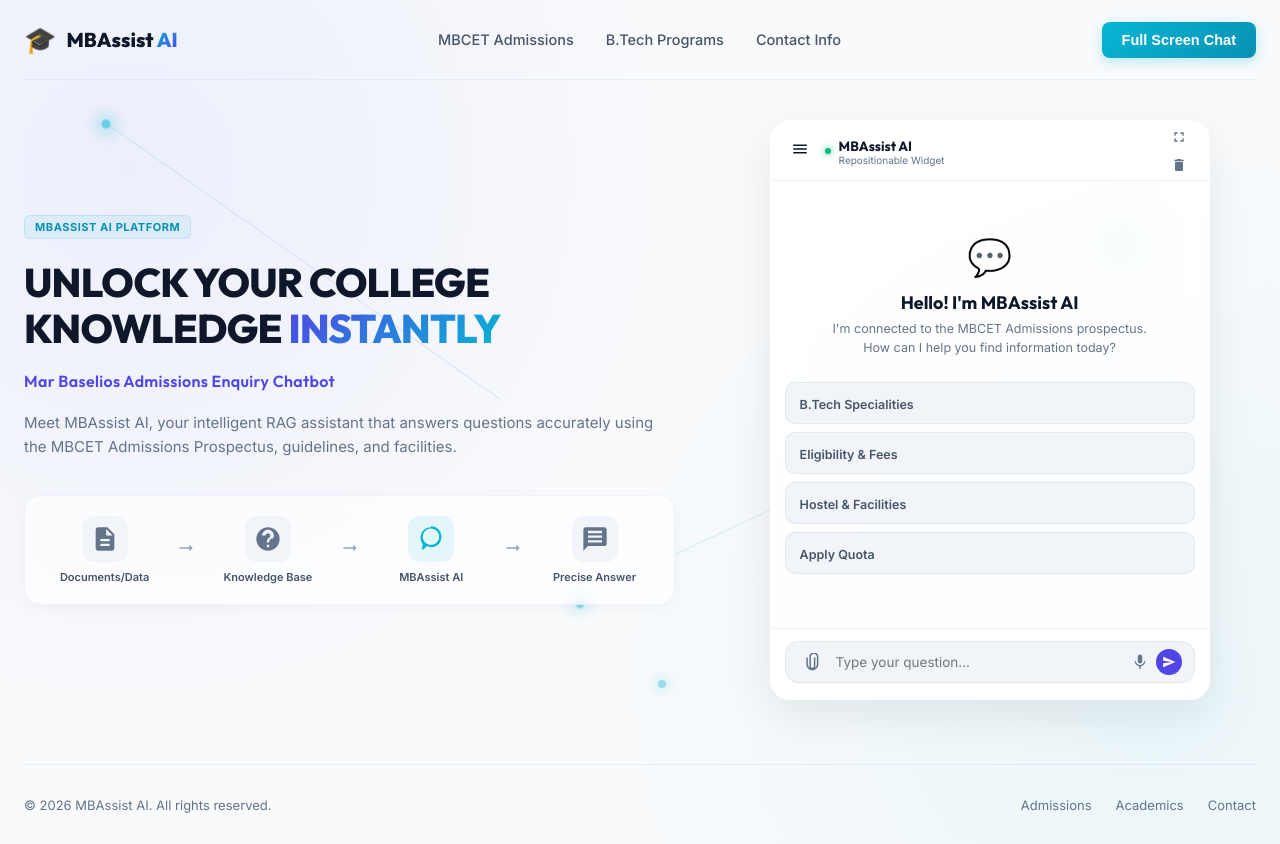
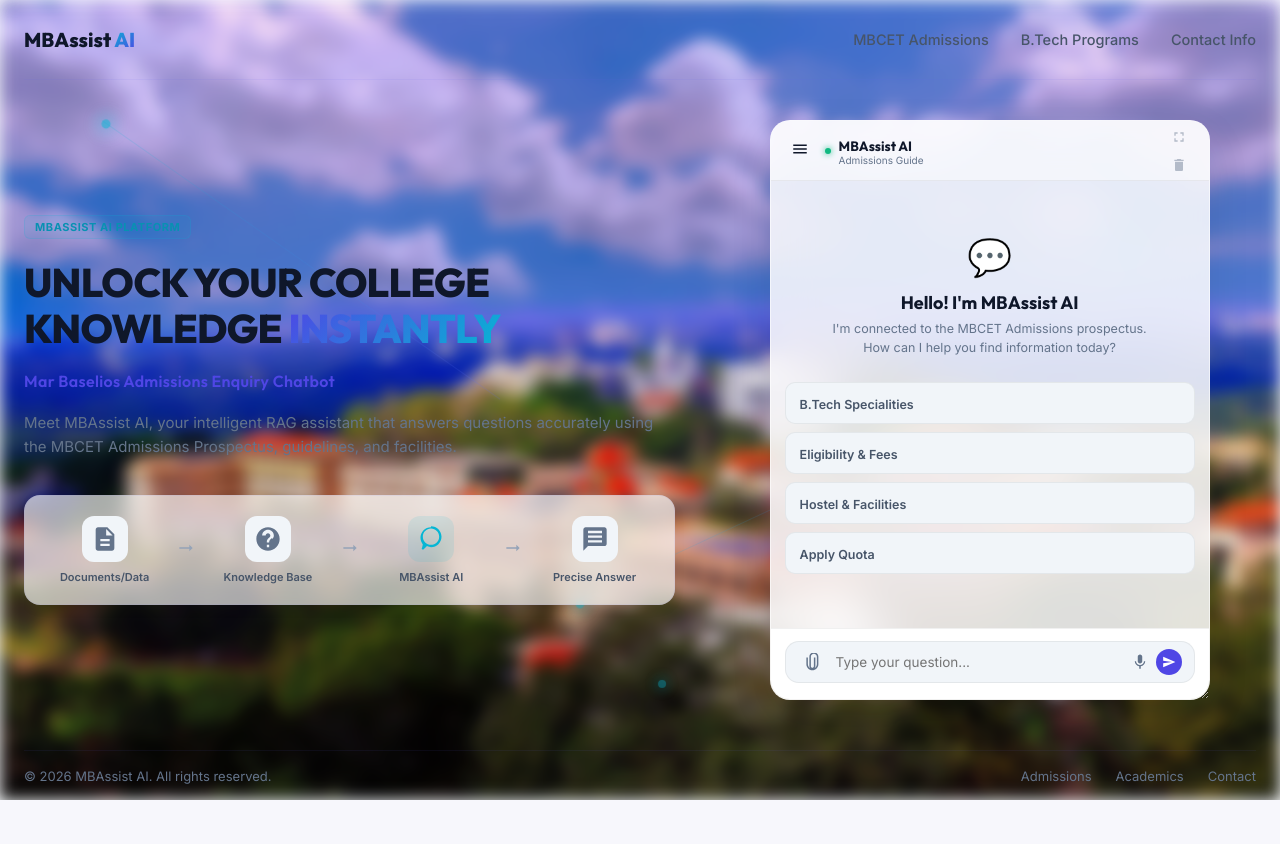
Before and after one commit to adi5022/MBAssist-AI, a Flask app: page / in a window 1280 px wide. After the commit the page ends 800 px from the top, so only its background shows below. Run offline with Flask 3, Linux system fonts and the light colour scheme.

Commit message:
Add favicon, blurred background, scroll constraints, and clean LLM prompt guidelines

```diff
--- a/static/script.js
+++ b/static/script.js
@@ -351,39 +351,37 @@ document.addEventListener("DOMContentLoaded", () => {
     chatInput.focus();
 
     // ==========================================================================
-    // Fullscreen / Split-Screen View Toggle
+    // Fullscreen View Toggles (Subtle Icon / Double Click Header)
     // ==========================================================================
     const landingContainer = document.getElementById("landing-container");
-    const viewToggleBtn = document.getElementById("view-toggle-btn");
     const widgetFullscreenBtn = document.getElementById("widget-fullscreen-btn");
-    const chatbotWidget = document.getElementById("chatbot-widget");
     const dragStatus = document.getElementById("drag-status");
 
     const toggleFullscreen = () => {
         const isFullscreen = landingContainer.classList.toggle("fullscreen-active");
 
         if (isFullscreen) {
-            // Reset any active draggable positioning inline values
+            // Reset position coordinates and size before expanding
             chatbotWidget.style.position = "";
             chatbotWidget.style.left = "";
             chatbotWidget.style.top = "";
+            chatbotWidget.style.width = "";
+            chatbotWidget.style.height = "";
+            chatbotWidget.style.margin = "";
             chatbotWidget.classList.remove("draggable");
             dragStatus.textContent = "Fullscreen Mode";
-            viewToggleBtn.textContent = "Split Screen";
         } else {
-            dragStatus.textContent = "Repositionable Widget";
-            viewToggleBtn.textContent = "Full Screen Chat";
+            dragStatus.textContent = "Admissions Guide";
         }
         scrollToBottom();
     };
 
-    viewToggleBtn.addEventListener("click", toggleFullscreen);
     widgetFullscreenBtn.addEventListener("click", toggleFullscreen);
+    widgetHeader.addEventListener("dblclick", toggleFullscreen);
 
     // ==========================================================================
     // Draggable Widget Controller (Mouse & Touch)
     // ==========================================================================
-    const widgetHeader = document.getElementById("widget-header");
     let isDragging = false;
     let offsetX = 0;
     let offsetY = 0;
--- a/static/style.css
+++ b/static/style.css
@@ -26,15 +26,23 @@
 
 body {
     background-color: var(--bg-main);
-    background-image:
-        radial-gradient(circle at 10% 20%, rgba(99, 102, 241, 0.08) 0%, transparent 40%),
-        radial-gradient(circle at 90% 80%, rgba(6, 182, 212, 0.06) 0%, transparent 40%);
     color: var(--text-dark);
     font-family: var(--font-sans);
-    min-height: 100vh;
+    height: 100vh;
     width: 100vw;
-    overflow-x: hidden;
+    overflow: hidden;
     position: relative;
+}
+
+body::before {
+    content: "";
+    position: fixed;
+    top: 0; left: 0; right: 0; bottom: 0;
+    background-image: url('/static/background.jpg');
+    background-size: cover;
+    background-position: center;
+    filter: blur(8px) brightness(0.96);
+    z-index: -10;
 }
 
 /* Glowing Background Tech Network */
@@ -101,7 +109,8 @@ body {
     padding: 0 24px;
     display: flex;
     flex-direction: column;
-    min-height: 100vh;
+    height: 100vh;
+    overflow: hidden;
 }
 
 /* Main Top Navbar styling */
@@ -200,8 +209,10 @@ body {
     display: grid;
     grid-template-columns: 1.1fr 0.9fr;
     gap: 48px;
-    padding: 40px 0;
+    padding: 10px 0;
     align-items: center;
+    overflow: hidden;
+    height: calc(100vh - 160px);
 }
 
 /* Left Side Copy and Diagram styling */
@@ -323,8 +334,7 @@ body {
 }
 
 .chatbot-widget {
-    width: 100%;
-    max-width: 440px;
+    width: 440px;
     height: 580px;
     background: rgba(255, 255, 255, 0.85);
     backdrop-filter: blur(20px);
@@ -335,6 +345,13 @@ body {
     display: flex;
     overflow: hidden;
     position: relative;
+
+    /* Native resizable properties */
+    resize: both;
+    min-width: 340px;
+    min-height: 420px;
+    max-width: 100vw;
+    max-height: 90vh;
 }
 
 /* Draggable Widget Positioning styles */
@@ -819,12 +836,12 @@ body {
 
 /* Footer layout */
 .main-footer {
-    height: 80px;
+    height: 50px;
     border-top: 1px solid var(--border-color);
     display: flex;
     align-items: center;
     justify-content: space-between;
-    margin-top: 24px;
+    margin-top: 10px;
     font-size: 13px;
     color: var(--text-light);
 }
@@ -844,9 +861,17 @@ body {
     color: var(--accent-indigo);
 }
 
-/* ==========================================================================
-   Fullscreen Active Layout Styles
-   ========================================================================== */
+.action-icon-btn.subtle-btn {
+    opacity: 0.45;
+    transition: opacity 0.2s ease, background-color 0.2s ease;
+}
+
+.action-icon-btn.subtle-btn:hover {
+    opacity: 0.95;
+    background-color: var(--bg-input);
+}
+
+/* Fullscreen Active Layout Styles */
 .fullscreen-active {
     overflow: hidden;
 }
@@ -855,10 +880,6 @@ body {
     height: 100vh;
     padding: 0 16px;
     max-width: 100%;
-}
-
-.fullscreen-active #main-navbar {
-    display: flex;
 }
 
 .fullscreen-active #main-navbar .nav-links {
@@ -884,10 +905,12 @@ body {
 }
 
 .fullscreen-active .chatbot-widget {
+    width: 100% !important;
     max-width: 760px; /* Centered chat layout */
-    height: 100%;
+    height: 100% !important;
     border-radius: 16px;
     box-shadow: 0 4px 30px rgba(0, 0, 0, 0.05);
+    resize: none; /* Disable manual resizing in fullscreen */
 }
 
 .fullscreen-active #main-footer {
--- a/templates/index.html
+++ b/templates/index.html
@@ -11,6 +11,8 @@
     <link href="https://fonts.googleapis.com/css2?family=Inter:wght@300;400;500;600;700&family=Outfit:wght@400;500;600;700;800&display=swap" rel="stylesheet">
     <!-- CSS Stylesheet -->
     <link rel="stylesheet" href="/static/style.css">
+    <!-- Favicon -->
+    <link rel="shortcut icon" href="/static/favicon.png" type="image/png">
     <!-- Marked JS for Markdown parsing -->
     <script src="https://cdn.jsdelivr.net/npm/marked/marked.min.js"></script>
 </head>
@@ -29,7 +31,6 @@
         <!-- Top Navbar -->
         <header class="main-navbar" id="main-navbar">
             <div class="brand-group">
-                <span class="brand-logo">🎓</span>
                 <span class="brand-name">MBAssist <span class="accent-text">AI</span></span>
             </div>
             <nav class="nav-links">
@@ -37,9 +38,6 @@
                 <a href="https://mbcet.ac.in/academics/b-tech/" target="_blank" rel="noopener">B.Tech Programs</a>
                 <a href="https://mbcet.ac.in/contact/" target="_blank" rel="noopener">Contact Info</a>
             </nav>
-            <div class="nav-buttons">
-                <button class="btn-primary" id="view-toggle-btn">Full Screen Chat</button>
-            </div>
         </header>
 
         <!-- Main Landing Content (Split Grid) -->
@@ -139,18 +137,17 @@
                                     <span class="brand-bullet"></span>
                                     <div class="brand-desc">
                                         <span class="brand-title">MBAssist AI</span>
-                                        <span class="brand-status" id="drag-status">Repositionable Widget</span>
+                                        <span class="brand-status" id="drag-status">Admissions Guide</span>
                                     </div>
                                 </div>
                             </div>
                             <div class="header-right">
-                                <!-- Widget Fullscreen Toggle -->
-                                <button class="action-icon-btn" id="widget-fullscreen-btn" title="Toggle Fullscreen Mode">
+                                <button class="action-icon-btn subtle-btn" id="widget-fullscreen-btn" title="Toggle Fullscreen Mode (or double-click header)">
                                     <svg viewBox="0 0 24 24" width="16" height="16">
                                         <path d="M7 14H5v5h5v-2H7v-3zm-2-4h2V7h3V5H5v5zm12 7h-3v2h5v-5h-2v3zM14 5v2h3v3h2V5h-5z" fill="currentColor"/>
                                     </svg>
                                 </button>
-                                <button class="action-icon-btn" id="clear-all-btn" title="Clear Chat History">
+                                <button class="action-icon-btn subtle-btn" id="clear-all-btn" title="Clear Chat History">
                                     <svg viewBox="0 0 24 24" width="16" height="16">
                                         <path d="M6 19c0 1.1.9 2 2 2h8c1.1 0 2-.9 2-2V7H6v12zM19 4h-3.5l-1-1h-5l-1 1H5v2h14V4z" fill="currentColor"/>
                                     </svg>
```
Also changed, not shown: llm.py (+10 -7 lines), images/background.jpg (added), static/background.jpg (added), 2 other files.
